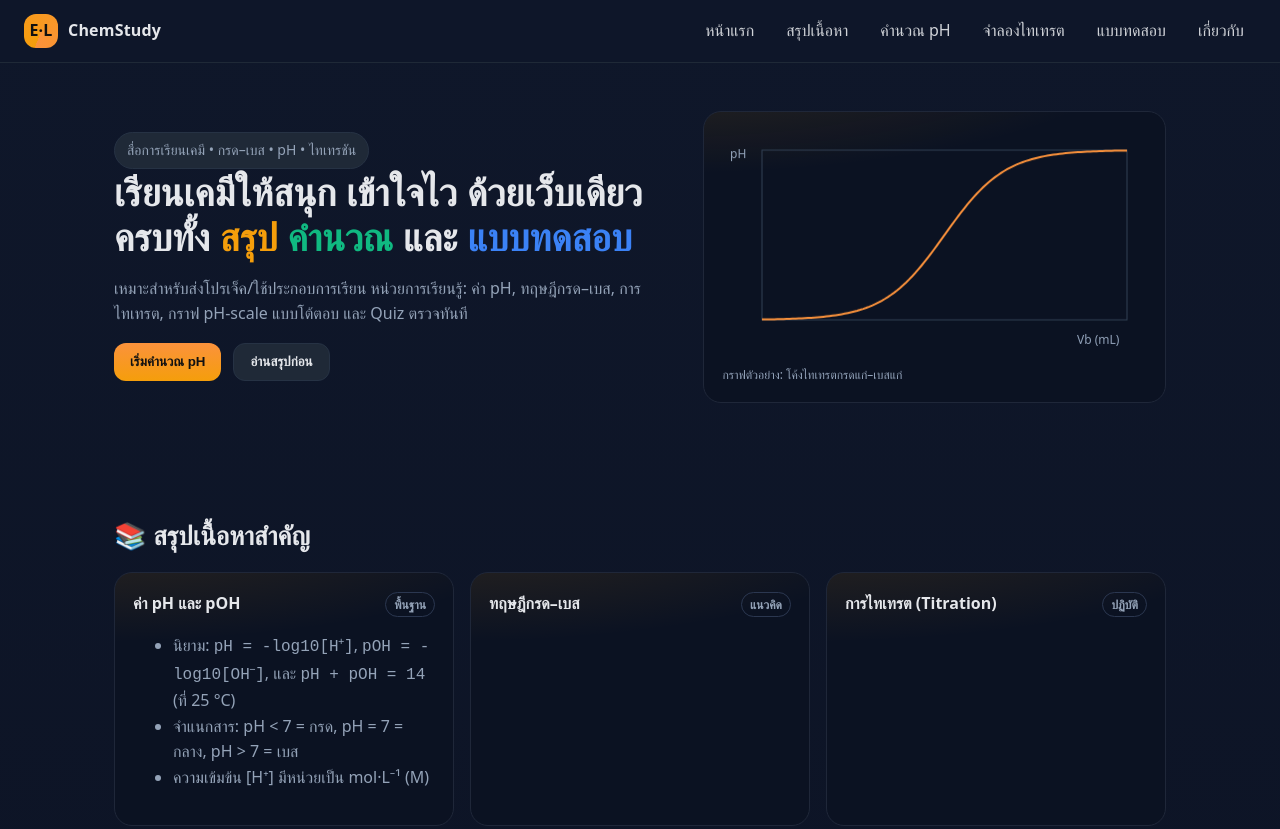
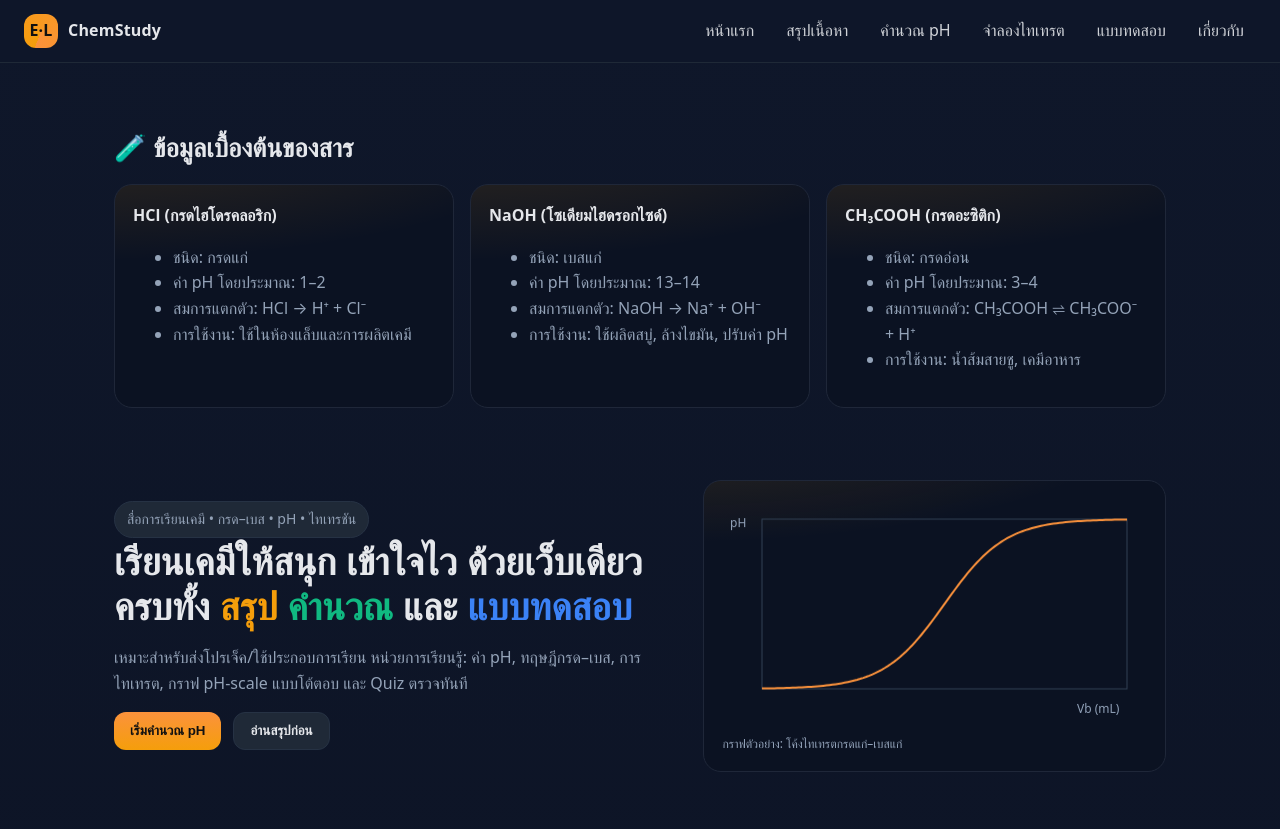
Before and after one commit to Chonlasit6715247005/ChemStudy, a plain HTML site: page index.html in a window 1280 px wide. Shown: the top 829 px of the page. Drawn offline with Linux system fonts and the light colour scheme.

Commit message:
Update index.html

```diff
--- a/index.html
+++ b/index.html
@@ -89,6 +89,39 @@
       </div>
     </div>
   </nav>
+  <!-- INFO SECTION -->
+  <section id="info" class="container">
+    <h2 class="section">🧪 ข้อมูลเบื้องต้นของสาร</h2>
+    <div class="grid cols-3">
+      <div class="card">
+        <b>HCl (กรดไฮโดรคลอริก)</b>
+        <ul class="muted">
+          <li>ชนิด: กรดแก่</li>
+          <li>ค่า pH โดยประมาณ: 1–2</li>
+          <li>สมการแตกตัว: HCl → H⁺ + Cl⁻</li>
+          <li>การใช้งาน: ใช้ในห้องแล็บและการผลิตเคมี</li>
+        </ul>
+      </div>
+      <div class="card">
+        <b>NaOH (โซเดียมไฮดรอกไซด์)</b>
+        <ul class="muted">
+          <li>ชนิด: เบสแก่</li>
+          <li>ค่า pH โดยประมาณ: 13–14</li>
+          <li>สมการแตกตัว: NaOH → Na⁺ + OH⁻</li>
+          <li>การใช้งาน: ใช้ผลิตสบู่, ล้างไขมัน, ปรับค่า pH</li>
+        </ul>
+      </div>
+      <div class="card">
+        <b>CH₃COOH (กรดอะซิติก)</b>
+        <ul class="muted">
+          <li>ชนิด: กรดอ่อน</li>
+          <li>ค่า pH โดยประมาณ: 3–4</li>
+          <li>สมการแตกตัว: CH₃COOH ⇌ CH₃COO⁻ + H⁺</li>
+          <li>การใช้งาน: น้ำส้มสายชู, เคมีอาหาร</li>
+        </ul>
+      </div>
+    </div>
+  </section>
 
   <!-- HERO -->
   <section id="home" class="container hero">
```
